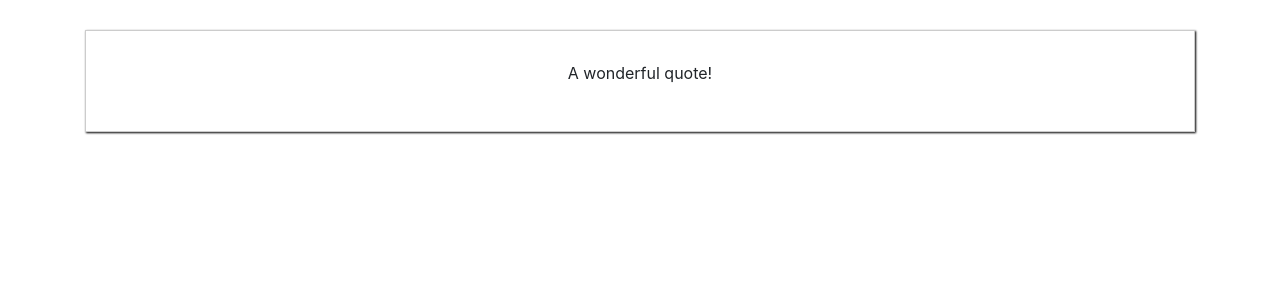
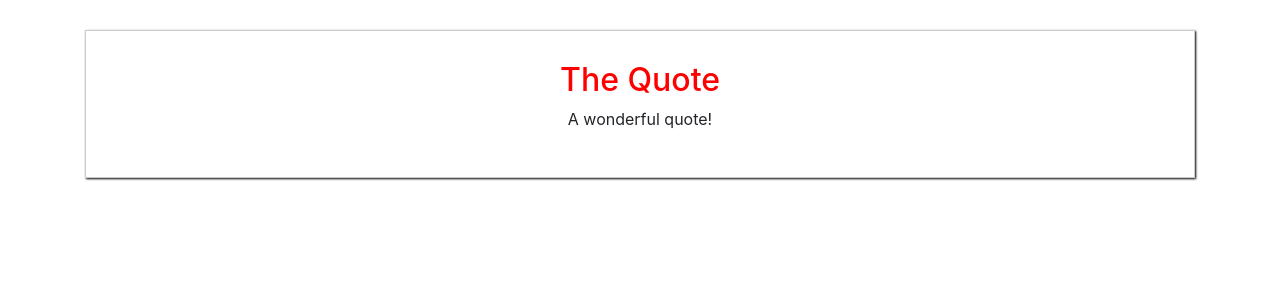
Before and after one commit to htl-leonding/quotes-vue-demo, a Vue app: page / in a window 1280 px wide. Shown: the top 300 px of the page. Built offline with nearby package versions, Linux system fonts and the light colour scheme.

Commit message:
single slot (dynamic)

```diff
--- a/src/App.vue
+++ b/src/App.vue
@@ -2,7 +2,10 @@
   <div class="container">
     <div class="row">
       <div class="col-12">
-        <app-quote quote="A wonderful quote!"></app-quote>
+        <app-quote>
+          <h2>{{quoteTitle}}</h2>
+          <p>A wonderful quote!</p>
+        </app-quote>
       </div>
     </div>
   </div>
@@ -12,6 +15,11 @@
   import Quote from './components/Quotes';
 
   export default {
+    data : function() {
+      return {
+        quoteTitle: 'The Quote'
+      }
+    },
     components: {
       appQuote: Quote
     }
--- a/src/components/Quotes.vue
+++ b/src/components/Quotes.vue
@@ -1,6 +1,6 @@
 <template>
   <div>
-    <p>{{quote}}</p>
+    <slot></slot>
   </div>
 </template>
 
@@ -18,4 +18,8 @@
     margin: 30px auto;
     text-align: center;
   }
+
+  h2 {
+    color: red;
+  }
 </style>
```
